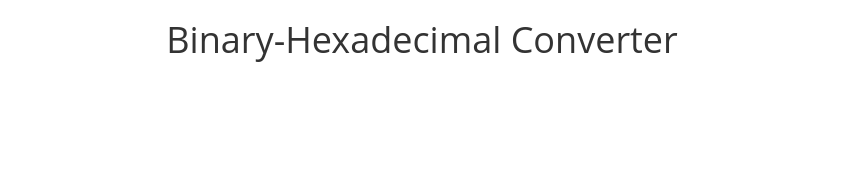
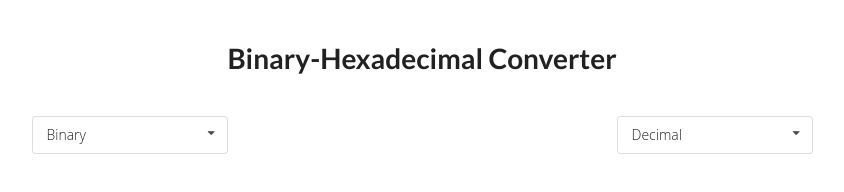
Before and after one commit to benpleitner/binary-hex-converter, a plain HTML site: page index.html in a window 1280 px wide. Shown: the whole page, without its empty margins (218-1062 px from the left). Drawn offline with nearby package versions, Linux system fonts and the light colour scheme.

Commit message:
select number system functionality

```diff
--- a/index.css
+++ b/index.css
@@ -8,3 +8,8 @@ body {
 .center {
 	text-align: center;
 }
+
+#header {
+	padding-top: 40px;
+	padding-bottom: 40px;
+}
--- a/index.html
+++ b/index.html
@@ -2,19 +2,63 @@
 <html>
   <head>
     <meta charset="utf-8">
-    <title>Benjamin Leitner</title>
+    <title>Binary-Hex Converter</title>
     <meta name="viewport" content="width=device-width">
     <script src="https://ajax.googleapis.com/ajax/libs/jquery/1.12.0/jquery.min.js"></script>
     <link rel="stylesheet" href="https://maxcdn.bootstrapcdn.com/bootstrap/3.3.6/css/bootstrap.min.css" integrity="sha384-1q8mTJOASx8j1Au+a5WDVnPi2lkFfwwEAa8hDDdjZlpLegxhjVME1fgjWPGmkzs7" crossorigin="anonymous">
     <link rel="stylesheet" href="https://maxcdn.bootstrapcdn.com/bootstrap/3.3.6/css/bootstrap-theme.min.css" integrity="sha384-fLW2N01lMqjakBkx3l/M9EahuwpSfeNvV63J5ezn3uZzapT0u7EYsXMjQV+0En5r" crossorigin="anonymous">
     <script src="https://maxcdn.bootstrapcdn.com/bootstrap/3.3.6/js/bootstrap.min.js" integrity="sha384-0mSbJDEHialfmuBBQP6A4Qrprq5OVfW37PRR3j5ELqxss1yVqOtnepnHVP9aJ7xS" crossorigin="anonymous"></script>
+    <link rel="stylesheet" type="text/css" href="semantic.min.css">
+    <script src="semantic.min.js"></script>
     <link rel="stylesheet" href="index.css">
+
+    <script>
+    $(document).ready(function() {
+      $('.ui.dropdown').dropdown();
+    });
+    </script>
   </head>
   <body>
     <div class="container">
-      <div class="row center">
+      <div class="row center" id="header">
         <h1>Binary-Hexadecimal Converter</h1>
       </div>
+
+      <div class="row">
+        <div class="col-md-6 center">
+          <div class="ui selection dropdown">
+            <input type="hidden" name="number-system" value="1">
+            <i class="dropdown icon"></i>
+            <div class="default text">Number System</div>
+            <div class="menu">
+              <div class="item" data-value="2">Decimal</div>
+              <div class="item" data-value="1">Binary</div>
+              <div class="item" data-value="0">Hexadecimal</div>
+            </div>
+          </div>
+        </div>
+
+        <div class="col-md-6 center">
+          <div class="ui selection dropdown">
+            <input type="hidden" name="number-system-1" value="2">
+            <i class="dropdown icon"></i>
+            <div class="default text">Number System</div>
+            <div class="menu">
+              <div class="item" data-value="2">Decimal</div>
+              <div class="item" data-value="1">Binary</div>
+              <div class="item" data-value="0">Hexadecimal</div>
+            </div>
+          </div>
+        </div>
+
+      </div>
+
+      <!-- <form>
+        <div class="form-group">
+          <input class="form-control" id="number" placeholder="Number">
+        </div>
+      </form> -->
+
     </div>
   </body>
 </html>
```
Also changed, not shown: semantic.min.css (added), semantic.min.js (added).
